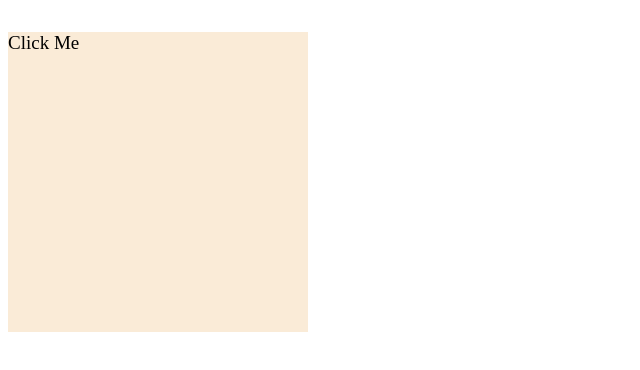
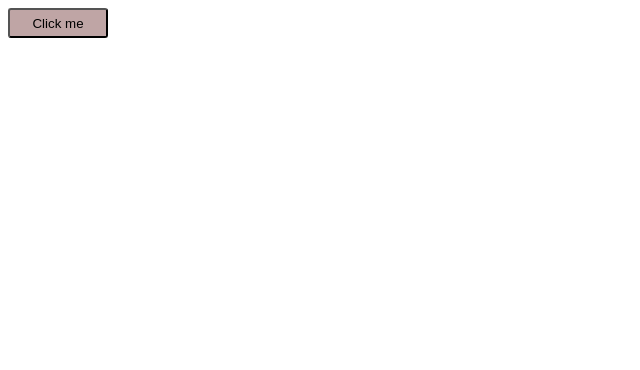
Before and after one commit to aseebk/jqueryprogram, a plain HTML site: page index.html in a window 1280 px wide. Shown: the whole page, without its empty margins (0-640 px from the left). Drawn offline with nearby package versions, Linux system fonts and the light colour scheme.

Commit message:
corrected

```diff
--- a/index.html
+++ b/index.html
@@ -8,21 +8,18 @@
     <script src="https://cdn.jsdelivr.net/npm/jquery@3.7.1/dist/jquery.min.js"></script>
 
     <script>
-$(document).ready(function(){
-    $('#para').click(function() {
-        $('.button').show();
-    });
+   $(document).ready(function(){
+            let button = $("<button></button>").text("Click me");
+            $(button).appendTo("#container");
 
-    $('.button').click(function() {
-        $('#container').css('background-color', 'green');
-    });
-});
+        $("button").click(function(){
+            $("div").css({"background-color": "green"});
+
+        })
+            })
     </script>
 </head>
 <body>
-   <div id="container" style="height: 300px; width: 300px; background-color: antiquewhite;">
-       <p id="para"> Click Me</p> <br>
-        <button class="button">Click Me</button>
-   </div>
+    <div id="container"></div>
 </body>
 </html>
--- a/style.css
+++ b/style.css
@@ -1,16 +1,12 @@
-#para {
-    margin-top: 2rem;
-    font-size: 19px;
+
+#container{
+
+    height: 200px;
+    width: 200px;
 }
-.button {
-    border-radius: 5px;
-    background-color: azure;
-    font-size: 20px;
-    display: none;
+#container button{
+    border-radius: 3px;
+    background-color: rgb(191, 165, 165);
+    width: 100px;
+    height: 30px;
 }
-.button:hover{
-    background-color: rgb(64, 78, 73);
-}
-.green{
-    color: green;
-}
```
